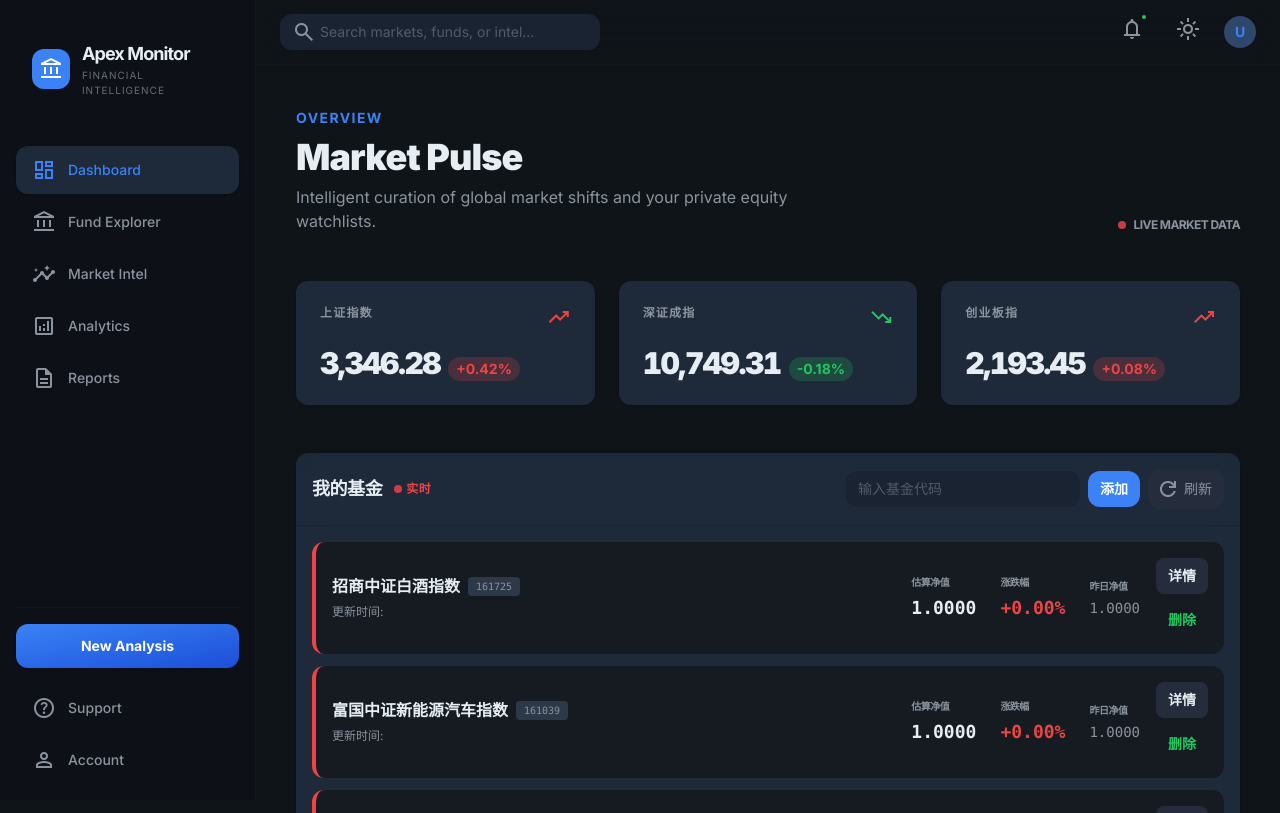
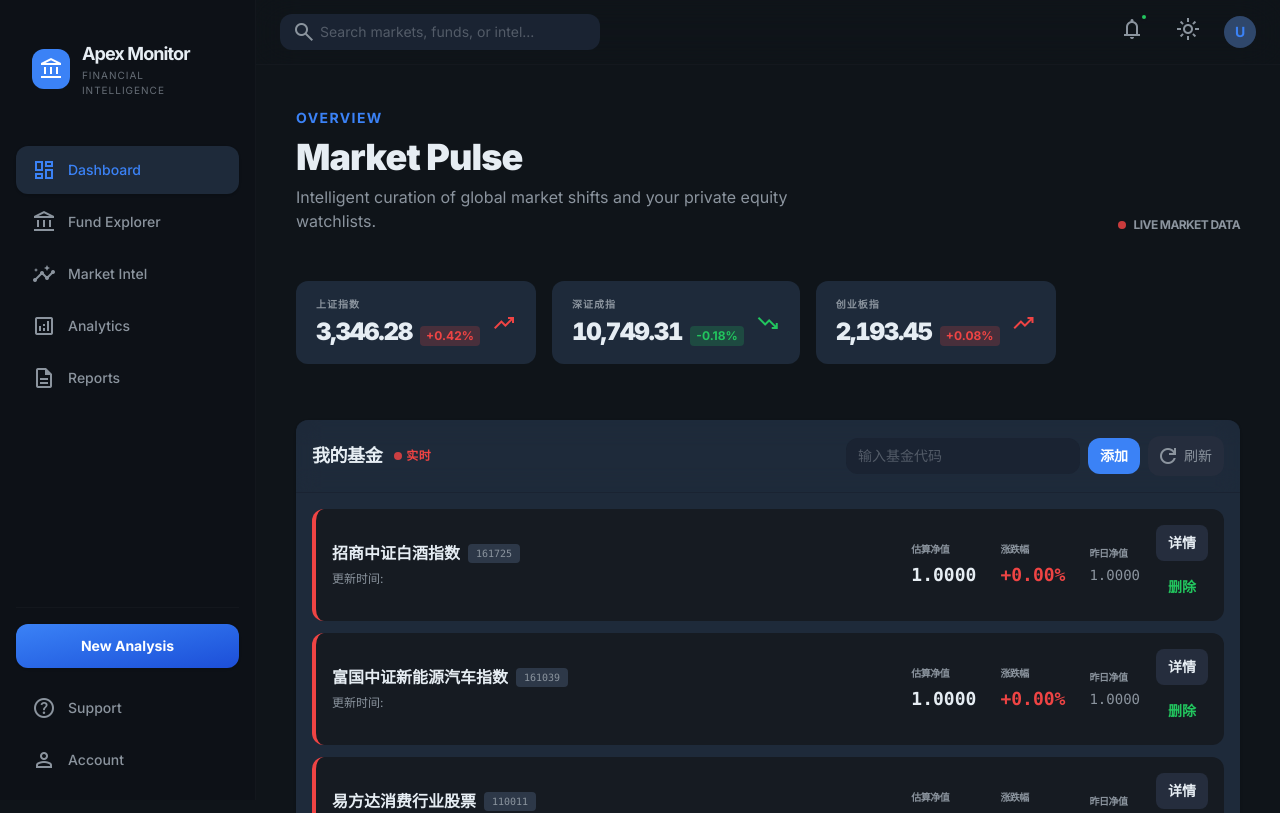
Before and after one commit to SeanchnTic/apex-monitor, a Next.js app: page / in a window 1280 px wide. Shown: the top 813 px of the page. Built offline with nearby package versions, Linux system fonts and the light colour scheme; no server answers.

Commit message:
layout: index cards in single horizontal row

```diff
--- a/src/app/page.tsx
+++ b/src/app/page.tsx
@@ -203,8 +203,8 @@ export default function Home() {
             </div>
           </div>
 
-          {/* Bento Grid: Major Indices */}
-          <div className="grid grid-cols-1 md:grid-cols-3 gap-6 mb-12">
+          {/* Single Row: Major Indices */}
+          <div className="flex gap-4 overflow-x-auto pb-2 mb-12">
             {indexData.length > 0 ? (
               indexData.map((index) => (
                 <IndexCard
--- a/src/components/IndexCard.tsx
+++ b/src/components/IndexCard.tsx
@@ -24,21 +24,23 @@ export default function IndexCard({ name, value, change, type }: IndexCardProps)
   };
 
   return (
-    <div className="bg-surface-container-lowest p-6 rounded-xl shadow-sm border-transparent transition-transform hover:scale-[1.02] duration-300 group">
-      <div className="flex justify-between items-start mb-4">
-        <span className="text-xs font-bold text-on-surface-variant uppercase tracking-widest">
-          {name}
-        </span>
-        <span className={`material-symbols-outlined ${type === 'up' ? 'text-secondary' : type === 'down' ? 'text-tertiary' : 'text-on-surface-variant'}`}>
+    <div className="flex-none bg-surface-container-lowest px-5 py-4 rounded-xl border-transparent transition-transform hover:scale-[1.02] duration-300 group min-w-[200px]">
+      <div className="flex items-center gap-3">
+        <div>
+          <span className="text-[10px] font-bold text-on-surface-variant uppercase tracking-widest block">
+            {name}
+          </span>
+          <div className="flex items-baseline gap-2 mt-1">
+            <span className="text-2xl font-black tracking-tighter tabular-nums">
+              {value.toLocaleString('zh-CN', { minimumFractionDigits: 2, maximumFractionDigits: 2 })}
+            </span>
+            <span className={`text-xs font-bold px-1.5 py-0.5 rounded ${getColorClass()}`}>
+              {isPositive ? '+' : ''}{change.toFixed(2)}%
+            </span>
+          </div>
+        </div>
+        <span className={`material-symbols-outlined text-lg ml-auto ${type === 'up' ? 'text-secondary' : type === 'down' ? 'text-tertiary' : 'text-on-surface-variant'}`}>
           {getIcon()}
-        </span>
-      </div>
-      <div className="flex items-baseline gap-2">
-        <span className="text-3xl font-black tracking-tighter tabular-nums">
-          {value.toLocaleString('zh-CN', { minimumFractionDigits: 2, maximumFractionDigits: 2 })}
-        </span>
-        <span className={`text-sm font-bold px-2 py-0.5 rounded-full ${getColorClass()}`}>
-          {isPositive ? '+' : ''}{change.toFixed(2)}%
         </span>
       </div>
     </div>
```
